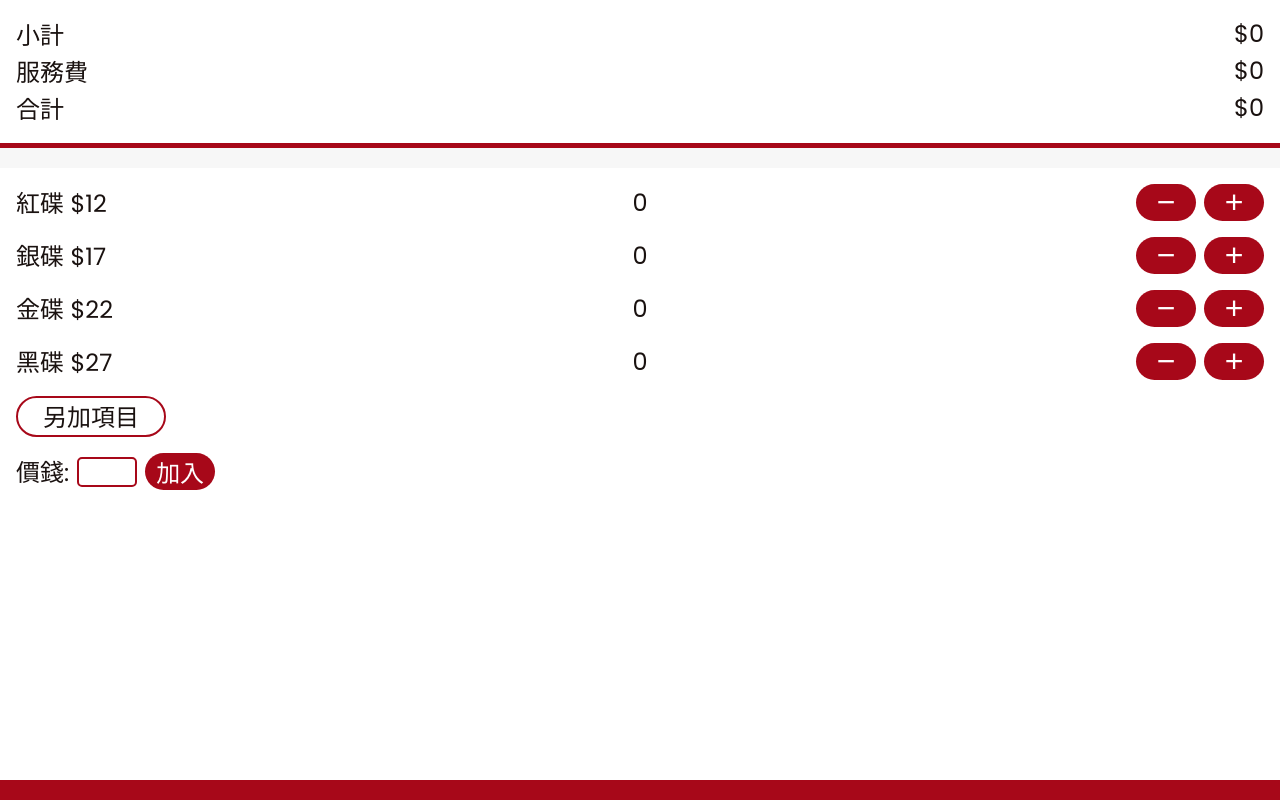
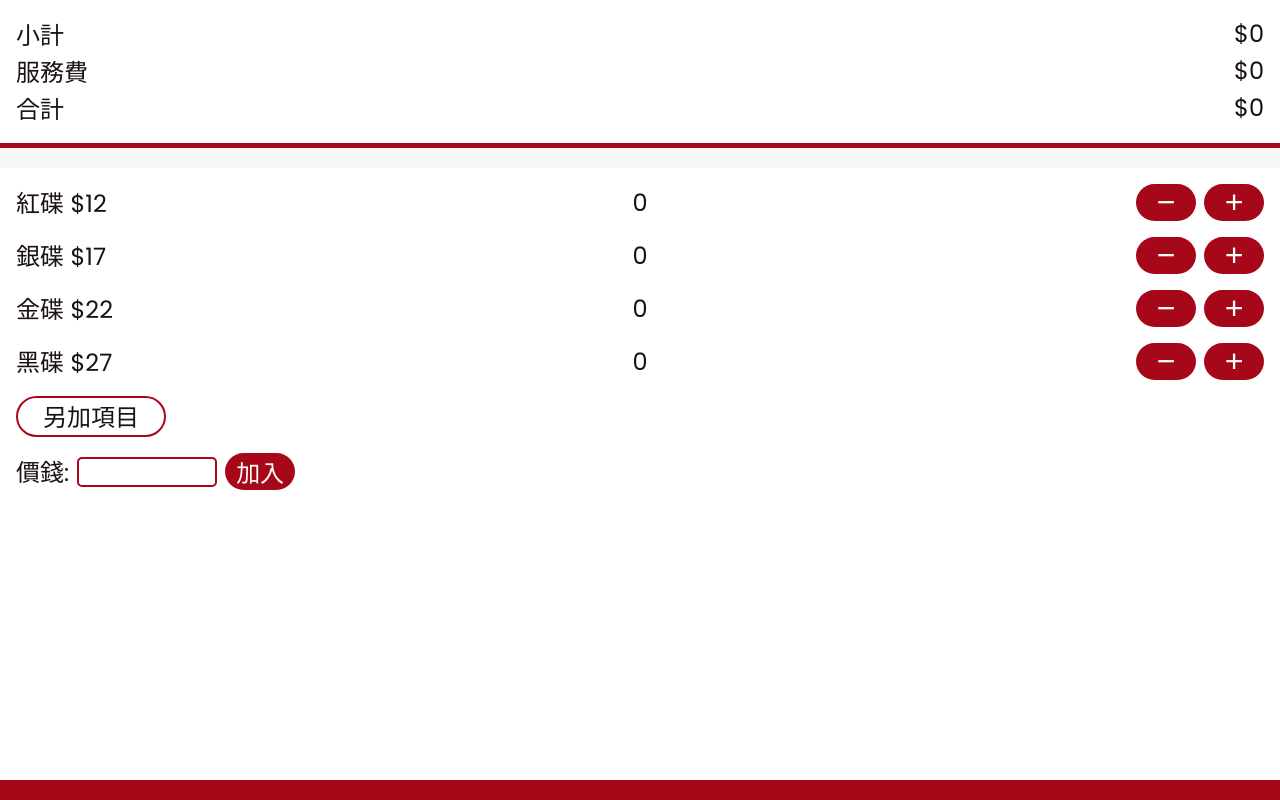
Before and after one commit to man7788/sushiro-calculator, a React (Vite) app in the folder calculator/: page / in a window 1280 px wide. Built offline with nearby package versions, Linux system fonts and the light colour scheme.

Commit message:
Update input width

```diff
--- a/calculator/src/Components/Items/Form.module.css
+++ b/calculator/src/Components/Items/Form.module.css
@@ -32,5 +32,6 @@
   border: 2px solid rgb(167, 8, 25);
   border-radius: 5px;
   height: 30px;
+  width: 140px;
   margin-left: 0.5rem;
 }
```
